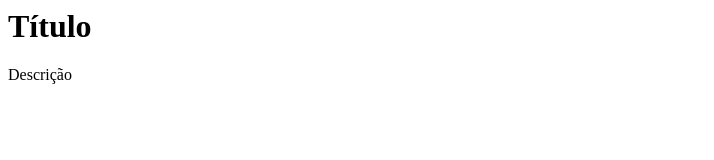
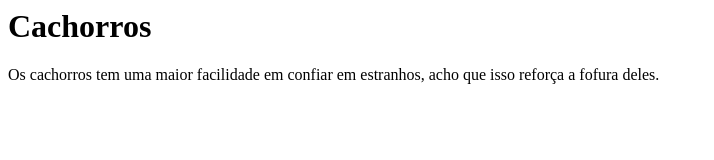
Before and after one commit to hansblade/CapacitacaoGit, a plain HTML site: page index.html in a window 1280 px wide. Shown: the whole page, without its empty margins (0-714 px from the left). Drawn offline with Linux system fonts and the light colour scheme.

Commit message:
Eu prefiro cachorros

```diff
--- a/index.html
+++ b/index.html
@@ -1,2 +1,2 @@
-<h1>Título</h1>
-<p>Descrição</p>
+<h1>Cachorros</h1>
+<p>Os cachorros tem uma maior facilidade em confiar em estranhos, acho que isso reforça a fofura deles.</p>
```
